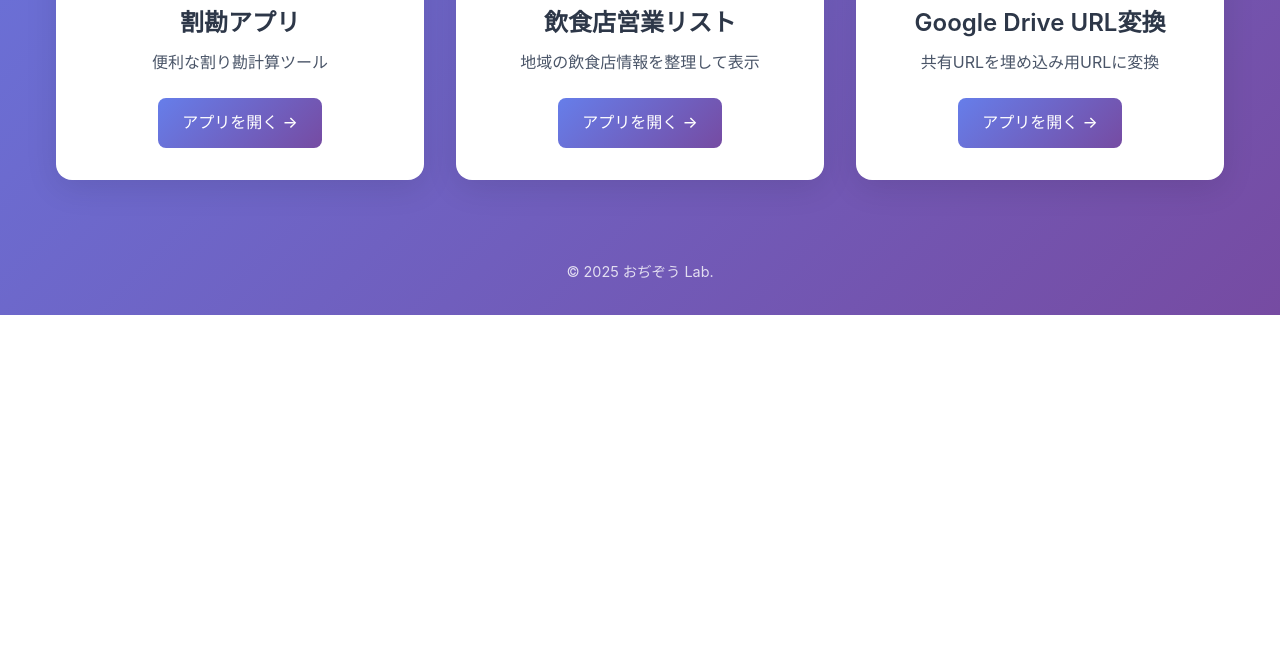
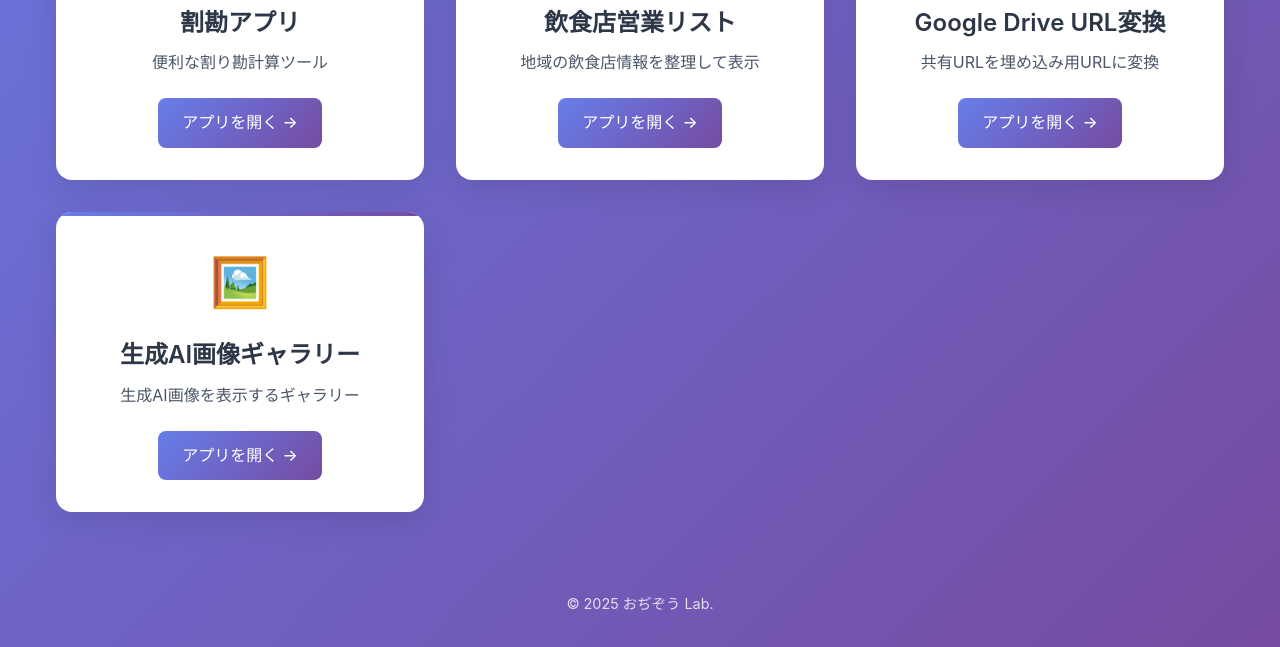
Before and after one commit to ojizou003/index, a plain HTML site: page index.html in a window 1280 px wide. Shown: the part 662-1309 px from the top of the page. Before the commit the page ends 977 px from the top, so only its background shows below. Drawn offline with Linux system fonts and the light colour scheme.

Commit message:
feat: index.htmlのコンテンツとレイアウトを更新

```diff
--- a/index.html
+++ b/index.html
@@ -66,6 +66,16 @@
                     アプリを開く →
                 </a>
             </article>
+
+            <article class="app-card">
+                <div class="app-icon">🖼️</div>
+                <h3 class="app-title">生成AI画像ギャラリー</h3>
+                <p class="app-description">生成AI画像を表示するギャラリー</p>
+                <a href="https://images-gallery-lime-delta.vercel.app" target="_blank" rel="noopener noreferrer" class="app-link">
+                    アプリを開く →
+                </a>
+            </article>
+
         </div>
     </main>
 
```
